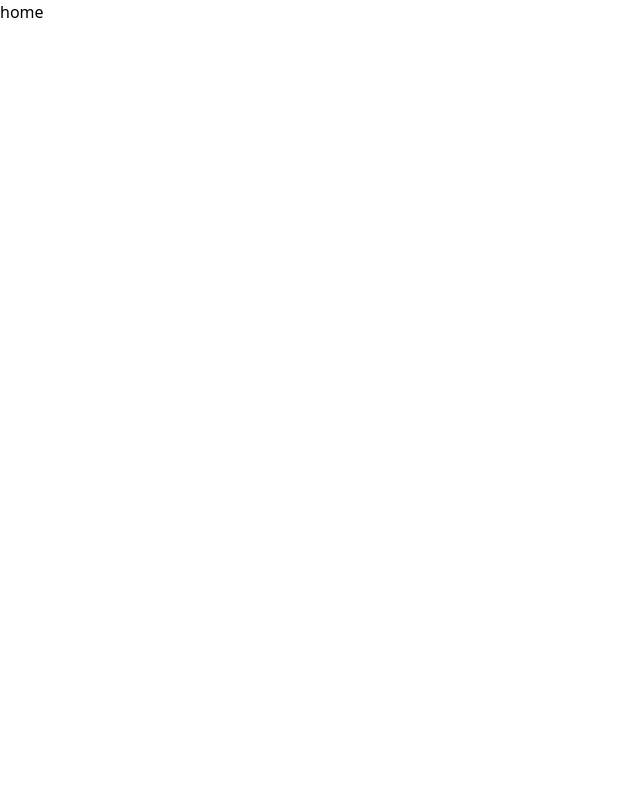
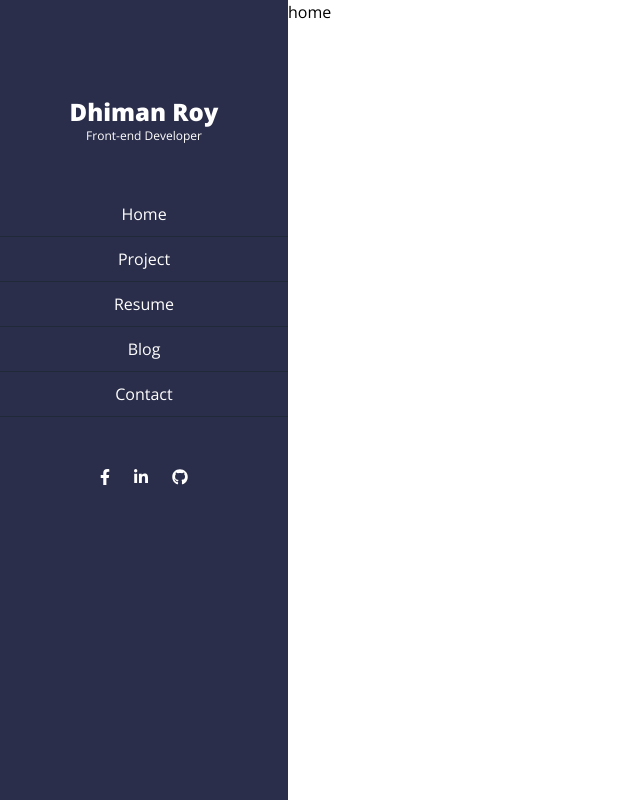
Before and after one commit to dhimanroyit/personal_portfolio_website, a React (Create React App) app: page / in a window 1280 px wide. Shown: the whole page, without its empty margins (0-640 px from the left). Built offline with nearby package versions, Linux system fonts and the light colour scheme.

Commit message:
create sidebar menu

```diff
--- a/package.json
+++ b/package.json
@@ -4,9 +4,15 @@
   "private": true,
   "dependencies": {
     "@craco/craco": "^6.1.2",
+    "@fortawesome/fontawesome-svg-core": "^1.2.35",
+    "@fortawesome/free-brands-svg-icons": "^5.15.3",
+    "@fortawesome/free-solid-svg-icons": "^5.15.3",
+    "@fortawesome/react-fontawesome": "^0.1.14",
     "@testing-library/jest-dom": "^5.12.0",
     "@testing-library/react": "^11.2.6",
     "@testing-library/user-event": "^12.8.3",
+    "install": "^0.13.0",
+    "npm": "^7.11.2",
     "react": "^17.0.2",
     "react-dom": "^17.0.2",
     "react-router-dom": "^5.2.0",
--- a/public/index.html
+++ b/public/index.html
@@ -24,7 +24,9 @@
       work correctly both with client-side routing and a non-root public URL.
       Learn how to configure a non-root public URL by running `npm run build`.
     -->
-    <title>React App</title>
+    <link rel="preconnect" href="https://fonts.gstatic.com">
+    <link href="https://fonts.googleapis.com/css2?family=Open+Sans:ital,wght@0,300;0,400;0,600;0,700;0,800;1,300;1,400;1,600;1,700;1,800&display=swap" rel="stylesheet">
+    <title>Dhiman Roy</title>
   </head>
   <body>
     <noscript>You need to enable JavaScript to run this app.</noscript>
--- /dev/null
+++ b/src/components/SideBarNav/SideBarNav.js
@@ -0,0 +1,55 @@
+import { faFacebookF, faGithub, faLinkedinIn } from '@fortawesome/free-brands-svg-icons'
+import { FontAwesomeIcon } from '@fortawesome/react-fontawesome'
+import React from 'react'
+import SideBarNavItem from './SideBarNavItem/SideBarNavItem'
+
+function SideBarNav() {
+  const sidebar = [
+    {id: 'a1', path:"/", title: 'home'},
+    {id: 'a2', path:"/project", title: 'project'},
+    {id: 'a3', path:"/resume", title: 'resume'},
+    {id: 'a4', path:"/blog", title: 'blog'},
+    {id: 'a4', path:"/contact", title: 'contact'},
+  ]
+  return (
+    <nav className="h-screen w-72 fixed left-0 top-0  bg-theme-secondary">
+      <div className="mt-24 mb-12 flex flex-col items-center">
+        <h1 className="text-2xl font-extrabold text-white">Dhiman Roy</h1>
+        <p className="text-xs text-white">Front-end Developer</p>
+      </div>
+      <ul className="">
+        {sidebar.map(navItem => (
+          <SideBarNavItem
+            key={navItem.id}
+            {...navItem}
+          />
+        ))}
+      </ul>
+      <div className="mt-10 flex justify-center space-x-2">
+        <a
+          target="_blank"
+          rel="noreferrer"
+          href="https://www.facebook.com/dhimanroyit"
+          className="p-2 hover:text-theme-primary transition-colors duration-100 text-white">
+            <FontAwesomeIcon icon={faFacebookF} />
+          </a>
+        <a
+          target="_blank"
+          rel="noreferrer"
+          href="https://www.linkedin.com/in/dhimanroyit"
+          className="p-2 hover:text-theme-primary transition-colors duration-100 text-white">
+            <FontAwesomeIcon icon={faLinkedinIn} />
+          </a>
+        <a
+          target="_blank"
+          rel="noreferrer"
+          href="https://github.com/dhimanroyit"
+          className="p-2 hover:text-theme-primary transition-colors duration-100 text-white">
+            <FontAwesomeIcon icon={faGithub} />
+          </a>
+      </div>
+    </nav>
+  )
+}
+
+export default SideBarNav
--- /dev/null
+++ b/src/components/SideBarNav/SideBarNavItem/SideBarNavItem.js
@@ -0,0 +1,12 @@
+import React from 'react';
+import { Link } from 'react-router-dom';
+
+function SideBarNavItem({path, title}) {
+  return (
+    <li className="">
+      <Link className="block px-4 py-2.5 text-center border-b border-gray-800 capitalize text-white" to={path}>{title}</Link>
+    </li>
+  )
+}
+
+export default SideBarNavItem
--- a/src/container/App.js
+++ b/src/container/App.js
@@ -1,11 +1,13 @@
 import { BrowserRouter as Router, Switch, Route } from 'react-router-dom';
+import SideBarNav from '../components/SideBarNav/SideBarNav';
 import './App.css';
 
 function App() {
   return (
     <Router>
       <div className="">
-        <div className="">
+        <SideBarNav />
+        <div className="ml-72">
           <Switch>
             <Route exact path="/">
               <h1>home</h1>
--- a/tailwind.config.js
+++ b/tailwind.config.js
@@ -3,11 +3,15 @@ module.exports = {
   darkMode: false, // or 'media' or 'class'
   theme: {
     extend: {
-      color: {
-        primary: '#e84545',
-        secondary: '#2b2e4a'
+      colors: {
+        'theme-primary': '#e84545',
+        'theme-secondary': '#2b2e4a'
       }
+
     },
+    fontFamily: {
+      sans: ['Open Sans', 'sans-serif']
+    }
   },
   variants: {
     extend: {},
```
Also changed, not shown: src/assets/img/profile_pic.jpg (added), 1 other file (tests, documents, lock files or other folders).
